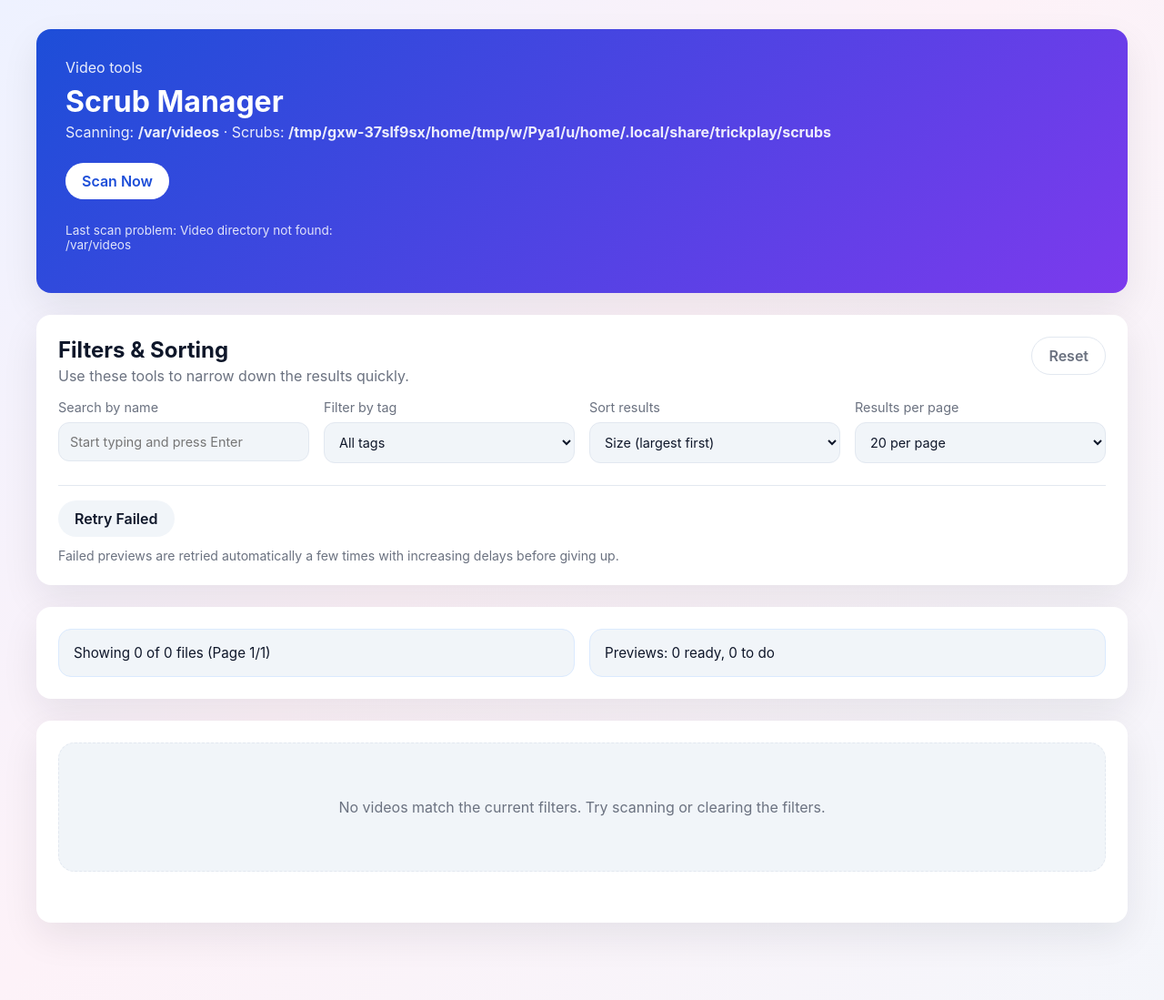
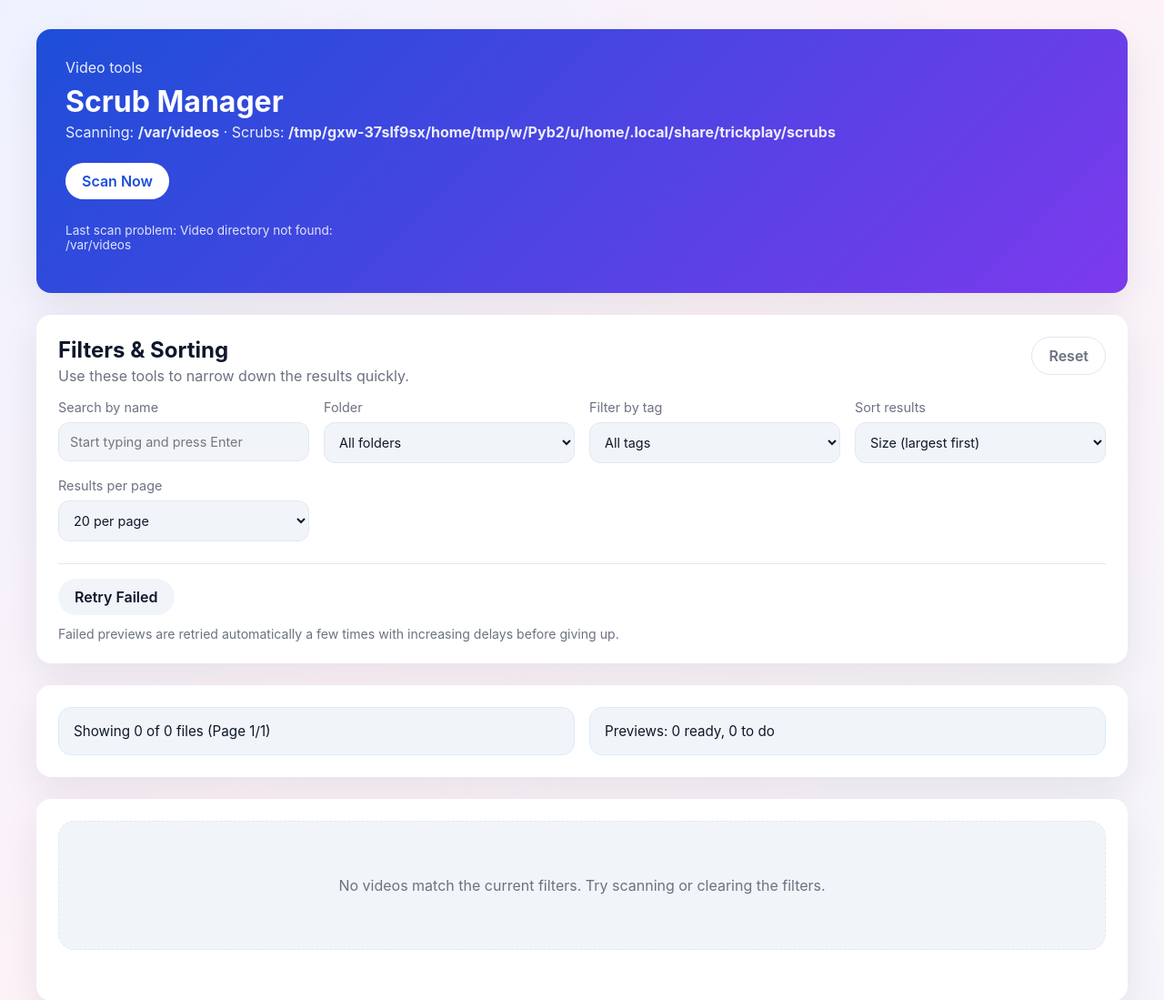
Before and after one commit to jakestanley/scrub-manager, a Flask app: page / in a window 1280 px wide. Shown: the top 1099 px of the page at 91% size. Before the commit the page ends 1056 px from the top, so only its background shows below. Run offline with Flask 3, Linux system fonts and the light colour scheme; data that the repository does not hold is empty.

Commit message:
feat: add folder filter
Filter the video list by a folder under VIDEO_DIR, including its subfolders.

Co-Authored-By: Claude Opus 5.5 <noreply@anthropic.com>

```diff
--- a/app.py
+++ b/app.py
@@ -43,11 +43,13 @@ def get_files():
     """Get paginated file list"""
     page = max(1, int(request.args.get('page', 1)))
     per_page = min(100, max(1, int(request.args.get('per_page', 20))))
+    folder = request.args.get('folder', '').strip('/')
     videos, total = store.list_videos(
         page, per_page,
         sort=request.args.get('sort', 'size_desc'),
         name_filter=request.args.get('name', '').strip(),
         tag_filter=request.args.get('tag'),
+        folder=os.path.join(config.VIDEO_DIR, folder) if folder else None,
     )
     files = [{
         'filename': v['filename'],
@@ -117,6 +119,18 @@ def retry():
     return jsonify({'success': True, 'requeued': store.retry_failed()})
 
 
+@app.route('/api/folders')
+def get_folders():
+    """Folders containing videos, relative to VIDEO_DIR, including their parent folders"""
+    folders = set()
+    for directory in store.list_directories():
+        rel = os.path.relpath(directory, config.VIDEO_DIR)
+        while rel not in ('', '.'):
+            folders.add(rel)
+            rel = os.path.dirname(rel)
+    return jsonify(sorted(folders, key=str.lower))
+
+
 @app.route('/api/tags')
 def get_all_tags():
     return jsonify(store.all_tags())
--- a/store.py
+++ b/store.py
@@ -193,9 +193,19 @@ def get_video(path):
         return dict(row) if row else None
 
 
-def list_videos(page, per_page, sort, name_filter=None, tag_filter=None):
+def list_directories():
+    with connect() as conn:
+        return [row['directory'] for row in conn.execute('SELECT DISTINCT directory FROM videos')]
+
+
+def list_videos(page, per_page, sort, name_filter=None, tag_filter=None, folder=None):
     where = []
     params = []
+    if folder:
+        # The folder itself and everything below it
+        prefix = folder.rstrip('/') + '/'
+        where.append('(directory = ? OR substr(directory, 1, ?) = ?)')
+        params += [folder.rstrip('/'), len(prefix), prefix]
     if name_filter:
         where.append('filename LIKE ? COLLATE NOCASE')
         params.append(f'%{name_filter}%')
--- a/templates/index.html
+++ b/templates/index.html
@@ -543,6 +543,12 @@
                     <input type="text" id="nameFilter" placeholder="Start typing and press Enter" onkeypress="if(event.key==='Enter') loadFiles()">
                 </label>
                 <label class="field">
+                    <span>Folder</span>
+                    <select id="folderFilter" onchange="currentPage = 1; loadFiles()">
+                        <option value="">All folders</option>
+                    </select>
+                </label>
+                <label class="field">
                     <span>Filter by tag</span>
                     <select id="tagFilter" onchange="loadFiles()">
                         <option value="">All tags</option>
@@ -675,6 +681,7 @@
             const perPage = document.getElementById('perPage').value;
             localStorage.setItem('scrub-manager-name-filter', nameFilter);
             localStorage.setItem('scrub-manager-tag-filter', tagFilter);
+            localStorage.setItem('scrub-manager-folder-filter', document.getElementById('folderFilter').value);
             localStorage.setItem('scrub-manager-sort-by', sortBy);
             localStorage.setItem('scrub-manager-per-page', perPage);
         }
@@ -693,10 +700,12 @@
         function clearFilters() {
             document.getElementById('nameFilter').value = '';
             document.getElementById('tagFilter').value = '';
+            document.getElementById('folderFilter').value = '';
             document.getElementById('sortBy').value = 'size_desc';
             document.getElementById('perPage').value = '20';
             localStorage.removeItem('scrub-manager-name-filter');
             localStorage.removeItem('scrub-manager-tag-filter');
+            localStorage.removeItem('scrub-manager-folder-filter');
             localStorage.removeItem('scrub-manager-sort-by');
             localStorage.removeItem('scrub-manager-per-page');
             currentPage = 1;
@@ -717,7 +726,9 @@
 
             try {
                 let url = `/api/files?page=${currentPage}&per_page=${perPage}&sort=${sortBy}`;
+                const folderFilter = document.getElementById('folderFilter').value;
                 if (tagFilter) url += '&tag=' + encodeURIComponent(tagFilter);
+                if (folderFilter) url += '&folder=' + encodeURIComponent(folderFilter);
                 if (nameFilter) url += '&name=' + encodeURIComponent(nameFilter);
 
                 const response = await fetch(url);
@@ -762,6 +773,33 @@
 
             if (currentValue && (currentValue === '' || currentValue === 'untagged' || allTags.includes(currentValue))) {
                 tagFilter.value = currentValue;
+            }
+        }
+
+        async function loadFolders() {
+            try {
+                const response = await fetch('/api/folders');
+                const folders = await response.json();
+                const folderFilter = document.getElementById('folderFilter');
+                // Before the first load the select is empty, so fall back to the remembered choice
+                const currentValue = folderFilter.value || localStorage.getItem('scrub-manager-folder-filter') || '';
+                folderFilter.innerHTML = '<option value="">All folders</option>';
+
+                folders.forEach(folder => {
+                    const option = document.createElement('option');
+                    option.value = folder;
+                    // Indent by depth so the list reads as a tree
+                    const depth = folder.split('/').length - 1;
+                    option.textContent = '   '.repeat(depth) + folder.split('/').pop();
+                    option.title = folder;
+                    folderFilter.appendChild(option);
+                });
+
+                if (folders.includes(currentValue)) {
+                    folderFilter.value = currentValue;
+                }
+            } catch (err) {
+                console.error('Failed to load folders:', err);
             }
         }
 
@@ -931,6 +969,7 @@
                 // Refresh the cards when previews finish, so placeholders turn into videos
                 const statusKey = JSON.stringify(c);
                 if (lastStatusKey !== null && statusKey !== lastStatusKey && !document.activeElement.matches('input')) {
+                    loadFolders();
                     loadFiles();
                 }
                 lastStatusKey = statusKey;
@@ -949,7 +988,7 @@
             loadAllTags();
             loadFilters();
             startStatusUpdates();
-            loadFiles();
+            loadFolders().then(loadFiles);
         });
 
         async function addQuickTag(filepath, tag) {
```
Also changed, not shown: README.md.
